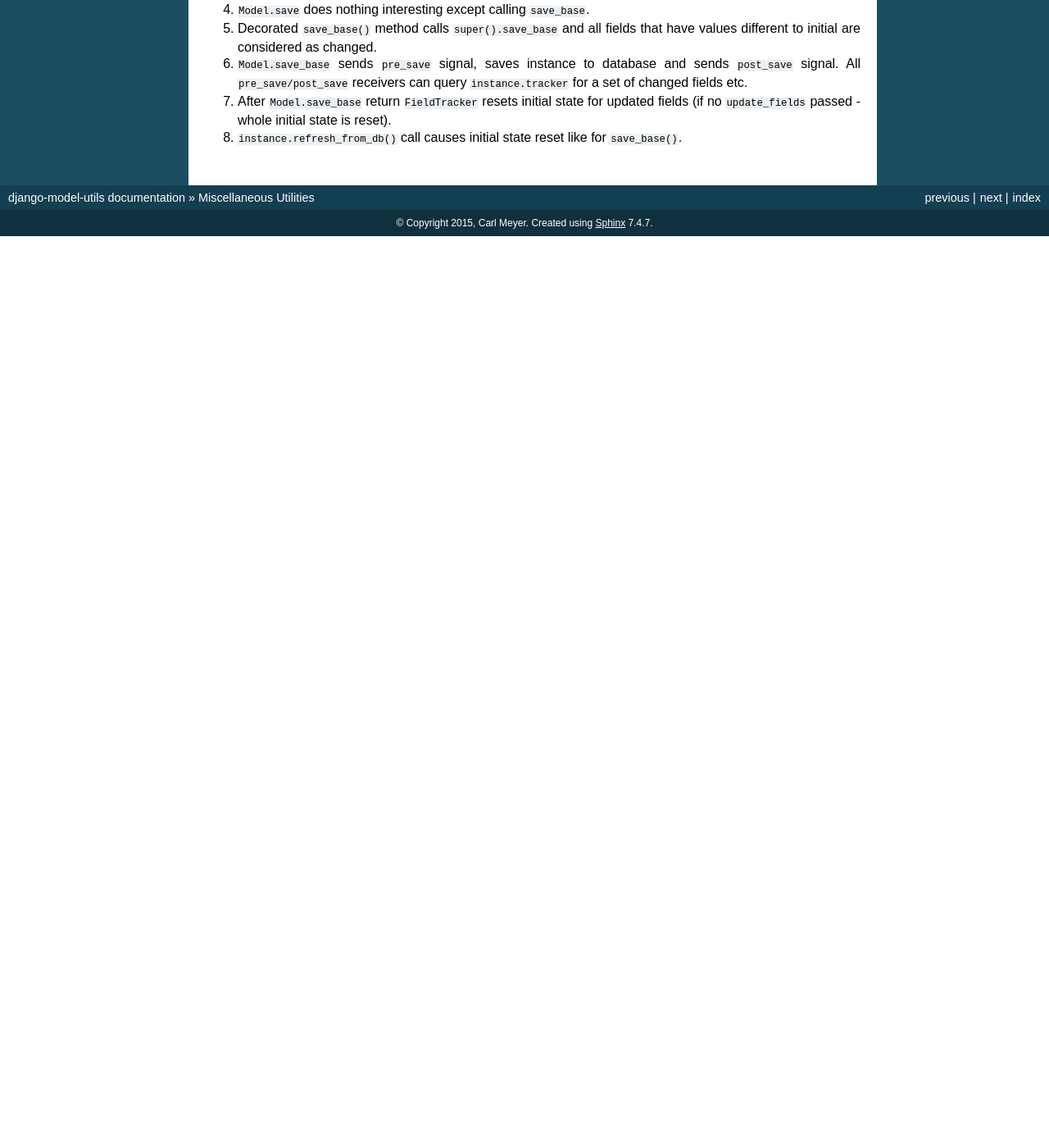
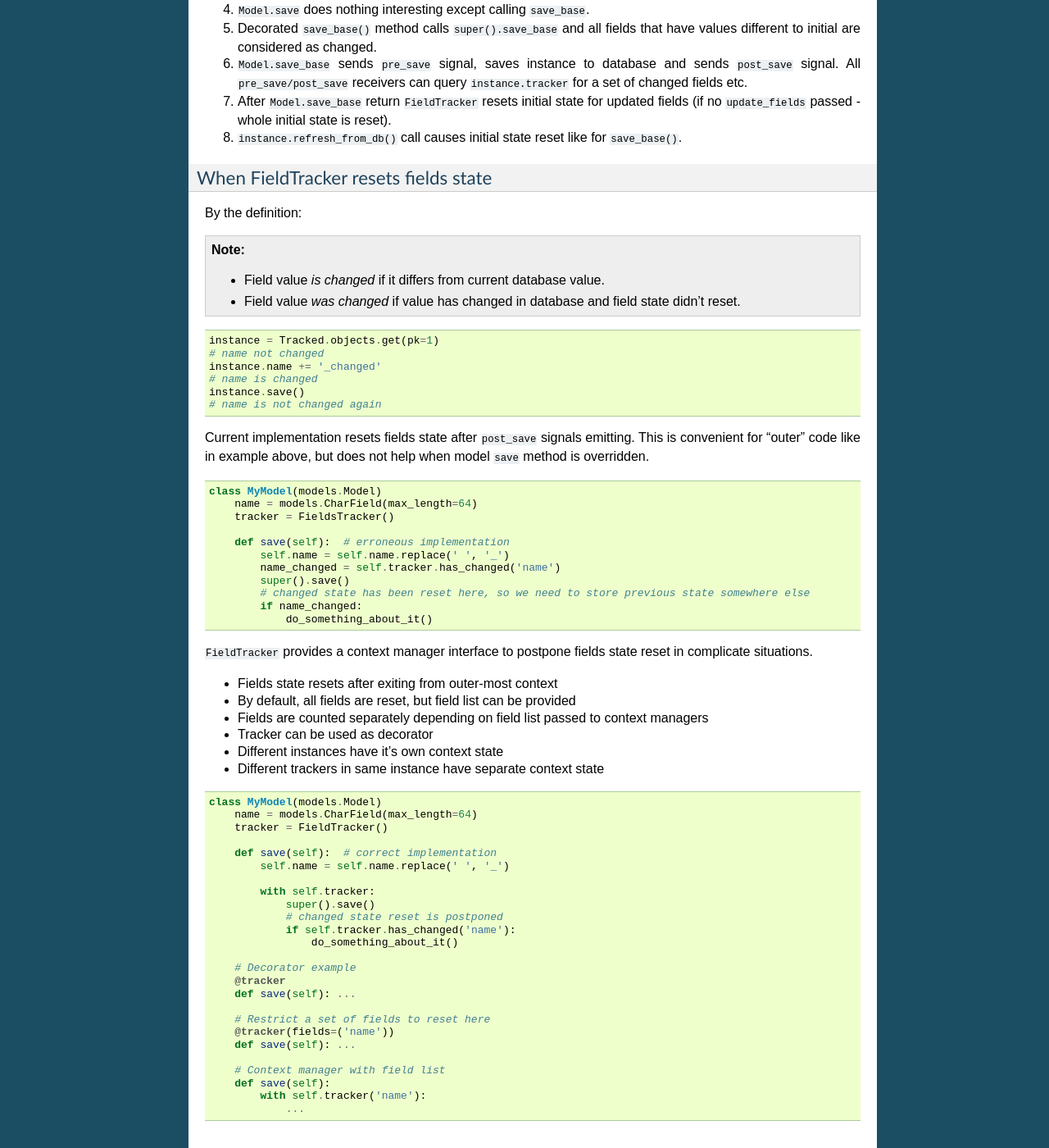
Before and after one commit to jazzband/django-model-utils, a Sphinx documentation site: the page built from docs/utilities.rst, in a window 1280 px wide and 1400 px high, scrolled down 4801 px. Shown: the whole window at 82% size. Built offline with Sphinx 7.4.7, drawn with Linux system fonts in a browser that asks for light colours; before the commit the page ends 5089 px from its top, so only the background shows below that; some of the changed text lies outside the part shown.

Commit message:
Docs for tracker context

```diff
--- a/docs/utilities.rst
+++ b/docs/utilities.rst
@@ -345,3 +345,75 @@
    reset).
 8. ``instance.refresh_from_db()`` call causes initial state reset like for
    ``save_base()``.
+
+When FieldTracker resets fields state
+-------------------------------------
+
+By the definition:
+
+.. NOTE::
+    * Field value *is changed* if it differs from current database value.
+    * Field value *was changed* if value has changed in database and field state didn't reset.
+
+.. code-block:: python
+
+    instance = Tracked.objects.get(pk=1)
+    # name not changed
+    instance.name += '_changed'
+    # name is changed
+    instance.save()
+    # name is not changed again
+
+Current implementation resets fields state after ``post_save`` signals emitting. This is convenient for "outer" code
+like in example above, but does not help when model ``save`` method is overridden.
+
+.. code-block:: python
+
+    class MyModel(models.Model)
+        name = models.CharField(max_length=64)
+        tracker = FieldsTracker()
+
+        def save(self):  # erroneous implementation
+            self.name = self.name.replace(' ', '_')
+            name_changed = self.tracker.has_changed('name')
+            super().save()
+            # changed state has been reset here, so we need to store previous state somewhere else
+            if name_changed:
+                do_something_about_it()
+
+``FieldTracker`` provides a context manager interface to postpone fields state reset in complicate situations.
+
+* Fields state resets after exiting from outer-most context
+* By default, all fields are reset, but field list can be provided
+* Fields are counted separately depending on field list passed to context managers
+* Tracker can be used as decorator
+* Different instances have it's own context state
+* Different trackers in same instance have separate context state
+
+.. code-block:: python
+
+    class MyModel(models.Model)
+        name = models.CharField(max_length=64)
+        tracker = FieldTracker()
+
+        def save(self):  # correct implementation
+            self.name = self.name.replace(' ', '_')
+
+            with self.tracker:
+                super().save()
+                # changed state reset is postponed
+                if self.tracker.has_changed('name'):
+                    do_something_about_it()
+
+        # Decorator example
+        @tracker
+        def save(self): ...
+
+        # Restrict a set of fields to reset here
+        @tracker(fields=('name'))
+        def save(self): ...
+
+        # Context manager with field list
+        def save(self):
+            with self.tracker('name'):
+                ...
```
